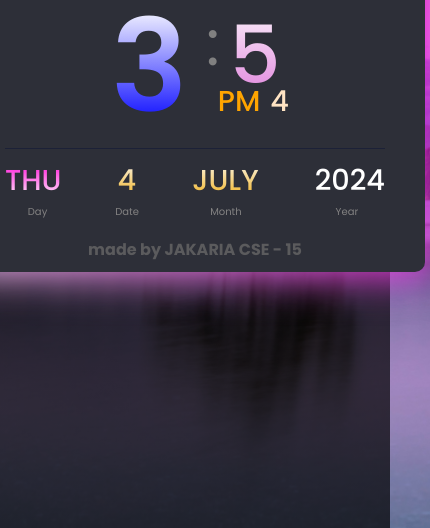
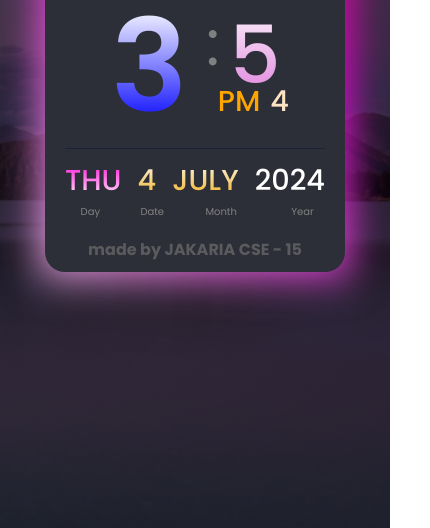
Before and after one commit to jakariasks/Digital-Clock, a plain HTML site: page index.html in a window 390 px wide. Shown: the part 316-844 px from the top of the page, 430 px wide, since content can reach past the window. Drawn offline with Linux system fonts and the light colour scheme.

Commit message:
Add files via upload

```diff
--- a/app.js
+++ b/app.js
@@ -32,7 +32,6 @@ function clock() {
 
     let d = time.getDay();
     days.forEach( (e, i,array) => {
-        console.log(days[d])
         day.innerHTML = days[d];
     });
 
@@ -42,7 +41,6 @@ function clock() {
 
     let mt = time.getMonth();
     months.forEach( (e, i,array) => {
-        console.log(months[mt])
         month.innerHTML = months[mt];
     });
 
--- a/style.css
+++ b/style.css
@@ -17,7 +17,7 @@ body, .main, .time, .left-side,.right-side, .right-top,
 }
 body{
     width: 100%;
-    min-height: 100vh;
+    height: 100vh;
     background: linear-gradient(rgba(0,0,0,0.7), rgba(0,0,0,0.7)), url(./lake.jpg);
     background-size: cover;
     background-repeat: no-repeat;
@@ -103,6 +103,7 @@ body{
     font-size: 1.8em;
     font-weight: 500;
 }
+
 #day{
     color: #fd05f5;
     background: -webkit-linear-gradient(-90deg, rgb(255, 2, 213), rgb(255, 255, 255));
@@ -160,15 +161,6 @@ body{
 }
 
 
-
-
-
-
-
-
-
-
-
 @keyframes glowing {
     0%{
         background-position: 0% 50%;
@@ -180,3 +172,16 @@ body{
         background-position: 0% 50%;
     }
 }
+
+@media (max-width:600px) {
+    body{
+        background: linear-gradient(rgba(0,0,0,0.7), rgba(0,0,0,0.7)), url(./lake.jpg) no-repeat;
+        background-size: cover;
+        background-position: center;
+    }
+    .clock{
+        width: 300px;
+        padding: 10px 20px;
+        border-radius: 20px;
+    }
+}
```
